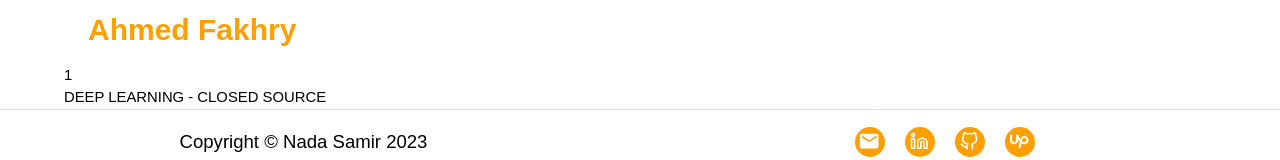
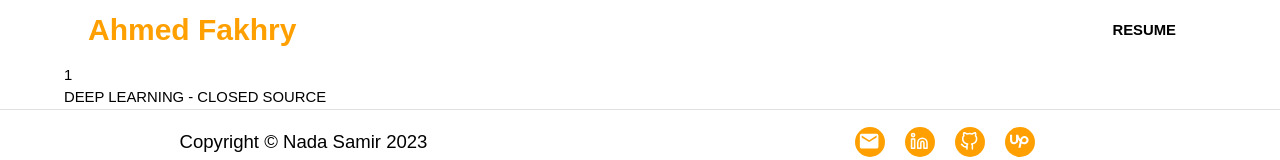
Before and after one commit to Nada-orban/fakhry4, a Next.js app: page /projects/1 in a window 1280 px wide. Shown: the top 160 px of the page. Built offline with nearby package versions, Linux system fonts and the light colour scheme.

Commit message:
fixed z-index problem

```diff
--- a/Components/Nav.js
+++ b/Components/Nav.js
@@ -205,7 +205,7 @@ function Nav(props) {
                 <CssBaseline />
 
                 <AppBar variant="permanent" position="fixed" sx={{
-                    color: "text:primary", borderStyle: "none", height: "60px", background: "transparent"
+                    color: "text.primary", borderStyle: "none", height: "60px", background: "transparent", zIndex: 50
                 }} className={navbar ? Styles.Appbaractive : Styles.Appbar}>
                     <Container>
                         <Toolbar>
--- a/src/styles/Home.module.css
+++ b/src/styles/Home.module.css
@@ -150,7 +150,7 @@
 }
 .boxbody{
   position: absolute;
-  z-index: 4;
+  /* z-index: 4; */
   transition: .5s ease;
   background-color: rgba(0, 0, 0, 0.637);
   left: 0%;
```
